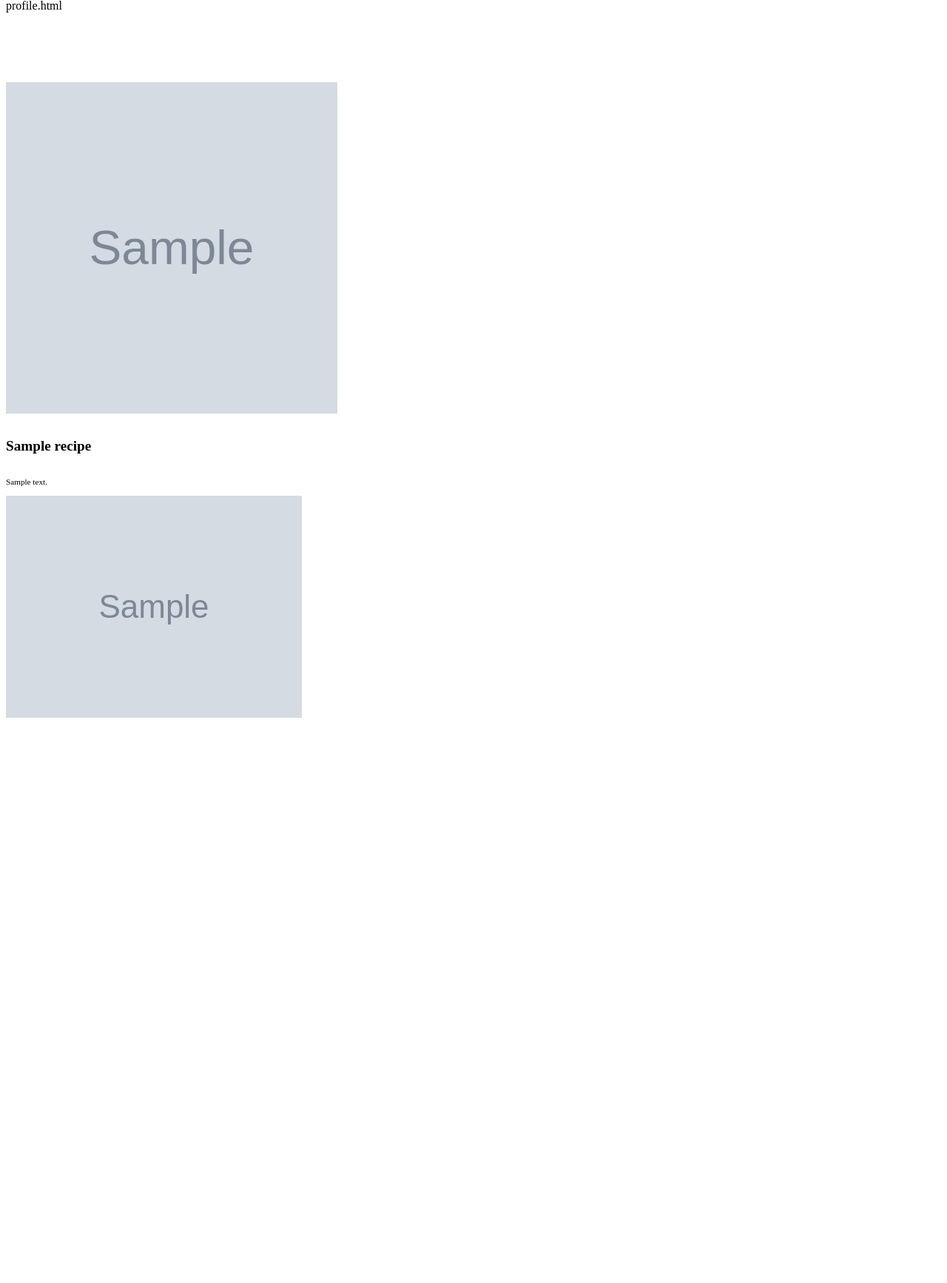
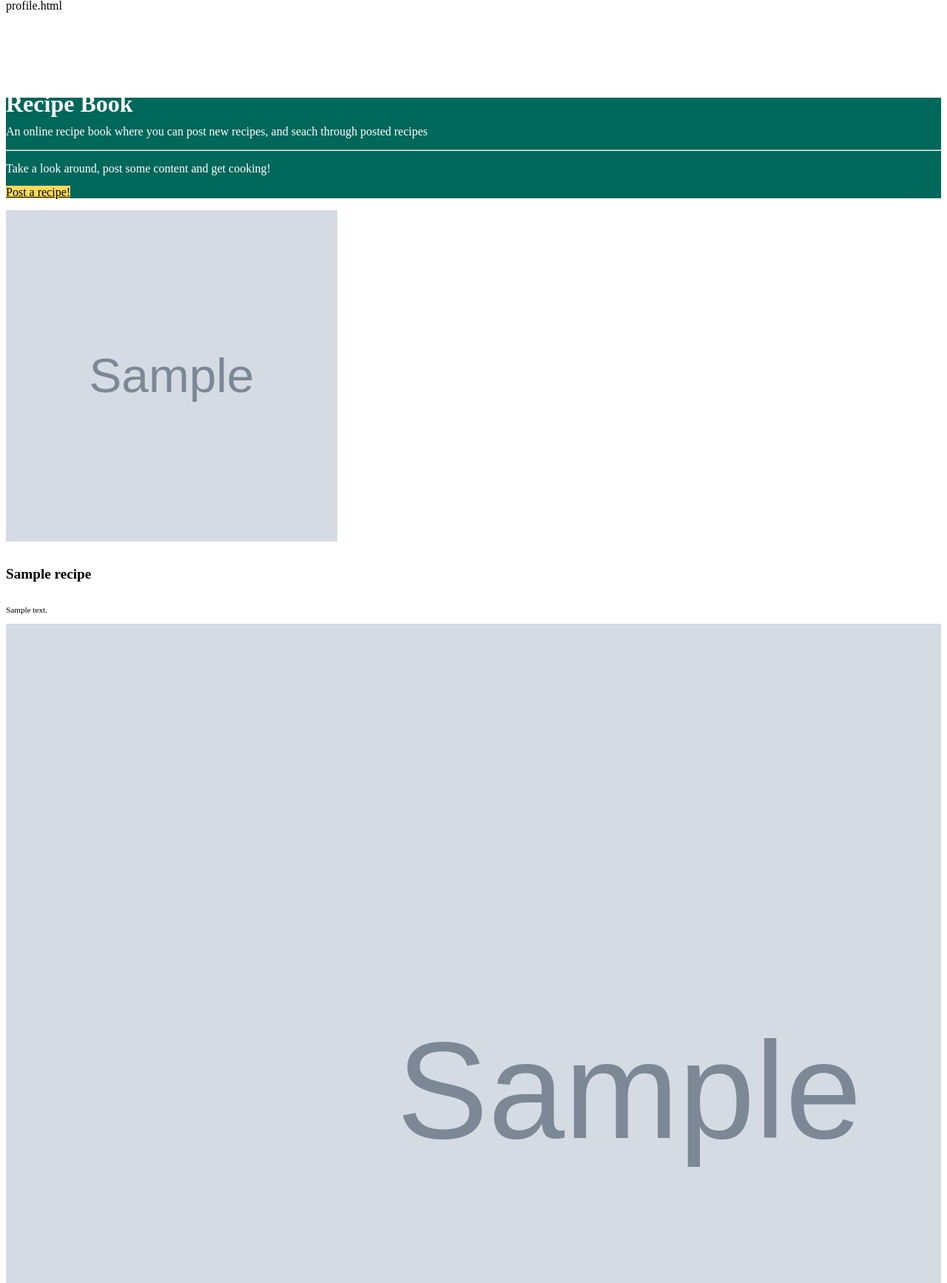
Before and after one commit to wrengit/Recipe-Book, a Flask app: a page that uses app/templates/profile.html in a window 1280 px wide. Shown: the part 186-1920 px from the top of the page at 74% size. Run offline with Flask 2, Linux system fonts and the light colour scheme; a user stored in the database is signed in; grey boxes marked "Sample" are stand-in pictures; a database or web service that is not in the repository returns one stand-in record (values such as "Sample title"); some libraries are stand-ins or nearby versions.

Commit message:
update profile & search_results with latest layout

```diff
--- a/app/templates/profile.html
+++ b/app/templates/profile.html
@@ -1,20 +1,30 @@
 {% extends 'base.html' %}
 {% block content %}
 <div class="container-fluid navpad">
+  <!--jumbotron-->
+  <div class="jumbotron pb-2 primary-dark p-text">
+    <h1 class="display-4">Recipe Book</h1>
+    <p class="lead">An online recipe book where you can post new recipes, and seach through posted recipes</p>
+    <hr class="my-4">
+    <p>Take a look around, post some content and get cooking!</p>
+    <p class="lead text-center">
+      <a class="btn s-text secondary-light secondary-light-hover btn-raised btn-lg" href="{{url_for('postrecipe')}}" role="button">Post a recipe!</a>
+    </p>
+  </div>
   <div class="row justify-content-center">
     {%for r in recipes %}
     <!--recipe card displayed on index.html-->
-      <div class="col-lg-3 col-sm-6 col-12 filter-div" data-tags="{%for t in r.tags %}{{t+' '}}{%endfor%}">
+    <div class="col-lg-3 col-md-4 col-sm-6 col-12 filter-div px-2 pb-3" data-tags="{%for t in r.tags %}{{t+' '}}{%endfor%}">
 
       <!--xs recipe card layout-->
       <div class="card card-xs my-1 d-sm-none">
         <a data-toggle="modal"
         data-target=".{{r._id}}">
           <div class="d-flex flex-row card-body card-body-xs">
-              <img class="image-fluid mobile-image" src="{{r.image}}" onerror="if (this.src != '../static/images/imagefallback.jpg') this.src = '../static/images/imagefallback.jpg';" alt="Image of recipe">
+            <img class="mobile-image" src="{{r.image}}" onerror="if (this.src != '../static/images/imagefallback.jpg') this.src = '../static/images/imagefallback.jpg';" alt="Image of recipe">
             <div class="d-flex flex-column p-3">
-                <h5 class="card-title card-title-xs">{{r.name}}</h5>
-                <p class="card-text">{{r.desc}}</p>
+              <h5 class="card-title text-truncate card-title-xs">{{r.name}}</h5>
+              <p class="truncate-overflow card-text">{{r.desc}}</p>
             </div>
           </div>
 
@@ -22,24 +32,19 @@
       </div>
 
       <!--standard recipe card layout-->
-        <div class="card my-1 d-none d-sm-block">
+      <div class="card my-1 d-none d-sm-block hvr-grow">
+        <a data-toggle="modal"
+        data-target=".{{r._id}}">
           <!--https://stackoverflow.com/questions/980855/inputting-a-default-
             image-in-case-the-src-attribute-of-an-html-img-is-not-vali-->
           <div class="image-square">
-            <img class="card-img-top image-fluid" src="{{r.image}}" onerror="if (this.src != '../static/images/imagefallback.jpg') this.src = '../static/images/imagefallback.jpg';" alt="Image of recipe">
+            <img class="card-img-top desktop-image image-fluid" src="{{r.image}}" onerror="if (this.src != '../static/images/imagefallback.jpg') this.src = '../static/images/imagefallback.jpg';" alt="Image of recipe">
           </div>
-          <div class="card-body">
-            <h5 class="card-title">{{r.name}}</h5>
+          <div class="card-body text-center">
+            <h5 class="card-title">{{r.name.lower().title()}}</h5>
+            <p>{{r.desc}}</p>
           </div>
-          <button
-            type="button"
-            class="btn btn-primary"
-            data-toggle="modal"
-            data-target=".{{r._id}}"
-          >
-            View recipe
-          </button>
-           <!--recipe modal-->
+        </a>
       </div>
 
       <!--recipe modal-->
@@ -64,6 +69,7 @@
                 <h3 class="card-title">{{r.name}}</h5>
 
                 <p class="card-text">{{r.desc}}</p>
+                <hr>
                   <!--tags-->
                 <div class="d-flex flex-row justify-content-around">
                   {% for tag in r.tags %}
@@ -78,6 +84,7 @@
 
                 {% endfor %}
                 </div>
+                <hr>
                   <!--ingredients & large image-->
                 <div class="d-flex flex-row align-items-center justify-content-around pt-3">
                   <div>
@@ -91,26 +98,26 @@
                   <div>
                     <img class="rounded mx-auto d-none d-lg-block recipe-image-lg mr-5" src="{{r.image}}" onerror="if (this.src != '../static/images/imagefallback.jpg') this.src = '../static/images/imagefallback.jpg';" alt="Image of recipe">
                   </div>
-
                 </div>
                 <!--method-->
                 <h6 class="card-title pt-3">Method</h6>
                 <pre>{{r.method}}</pre>
                 {% if r.owner == current_user.username or current_user.is_admin %}
+                <hr>
+                <!--button-->
+                <div class="text-center">
                   <a
                   href="{{url_for('editrecipe', id=(r._id))}}"
-                    class="btn btn-primary"
-                    >Edit Recipe</a
+                  class="btn btn-raised primary primary-hover p-text"
+                  ><i class="material-icons p-text inline-icon">edit</i>   Edit Recipe</a
                   >
-                  <button class="btn btn-warning recipe-delete-confirm" data-id={{r._id}}>Delete Recipe</button>
+                  <button class="btn btn-raised secondary secondary-hover s-text recipe-delete-confirm" data-id={{r._id}}><i class="material-icons inline-icon s-text">delete</i>   Delete Recipe</button>
+                </div>
                 {% endif %}
-                </div>
-
-
               </div>
             </div>
           </div>
-
+        </div>
     </div>
 
     {%endfor%}
```
Also changed, not shown: app/templates/search_results.html (+32 -29 lines). Lines whose indentation alone changed are shown as unchanged.
